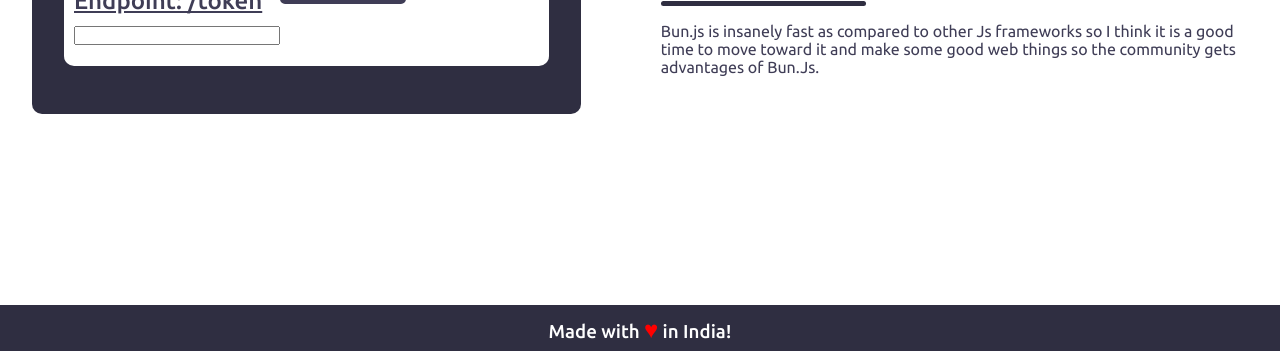
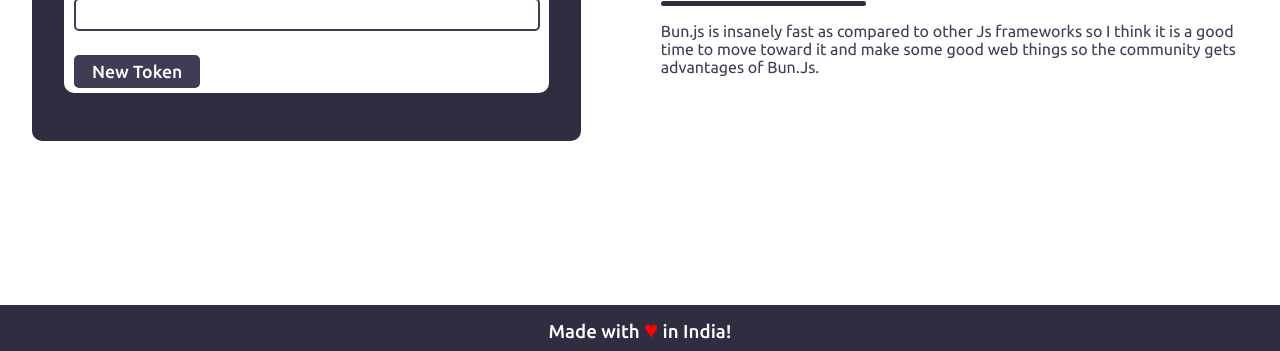
Before and after one commit to suryapratapsinghsuryavanshi/BunJs_In_Production, a website: page src/index.html in a window 1280 px wide. Shown: the part 449-800 px from the top of the page. Drawn offline with Linux system fonts and the light colour scheme; a web font is replaced by a local one.

Commit message:
front-end complete

```diff
--- a/package.json
+++ b/package.json
@@ -14,6 +14,6 @@
     "url": "https://suryapratap.netlify.app"
   },
   "dependencies": {
-    "sole-token": "^1.1.0"
+    "sole-token": "^1.1.1"
   }
 }
--- a/src/api/token.ts
+++ b/src/api/token.ts
@@ -3,6 +3,6 @@
 
 // Create an simple api with bun.
 export default new Response(JSON.stringify({
-    path: '/api/token',
-    token: soleToken({ type: "token", delimiter: '-', size: 32 })
+    path: '/token',
+    token: soleToken()
 }));
--- a/src/index.html
+++ b/src/index.html
@@ -125,11 +125,13 @@
 
         .card {
             display: flex;
+            flex-direction: column;
             color: #2f2e41;
             background: var(--white);
             border-radius: 10px;
             overflow: hidden;
             padding: 5px 10px;
+            align-items: flex-start;
         }
 
         .card h3 {
@@ -142,11 +144,21 @@
             font-size: 1.1rem;
         }
 
+        .inp {
+            width: 98%;
+            font-size: 1.2rem;
+            padding: 0.2rem;
+            outline: none;
+            border: 2px solid var(--primary-color);
+            border-radius: 5px;
+        }
+
         .card .left {
             display: flex;
             flex-direction: column;
             justify-content: space-between;
             padding: 1rem 0;
+            width: 100%;
         }
 
         .card p span {
@@ -172,6 +184,7 @@
             border: 2px solid var(--primary-color);
             transition: all 0.2s ease-in-out;
             cursor: pointer;
+            margin-top: 0.5rem;
         }
 
         .btn:hover {
@@ -271,11 +284,11 @@
                             <div class="left">
                                 <h3><a href="/token">Endpoint: /token</a></h3>
                                 <div class="upper_left">
-                                    <input type="text" name="api_res" id="api_res">
+                                    <input readonly class="inp" type="text" name="api_res" id="api_res">
                                 </div>
                             </div>
                             <div class="right">
-                                <div id="edx" class="imgs"><button class="btn">New Token</button></div>
+                                <div><button id="inp_fetch" class="btn">New Token</button></div>
                             </div>
                         </div>
                     </div>
@@ -303,6 +316,17 @@
             extEle.innerHTML = ext[ extIdx % 4 ];
             extIdx += 1;
         }, 1200)
+
+        document.getElementById('inp_fetch').addEventListener('click', async () => {
+            console.log("run");
+            const api_url = window.location.href + 'token';
+            console.log(api_url)
+            const res = await fetch(api_url);
+            const data = await res.json();
+            console.log(res, data);
+
+            document.getElementById('api_res').innerHTML = data.token;
+        });
     </script>
 </body>
 </html>
--- a/src/index.ts
+++ b/src/index.ts
@@ -20,12 +20,12 @@
     And be use database for manage uniqeness of token, to not nesseory but for demostartion
     Redis with bun i tink this is an grate example here to deal with json data in redis cloud.
 */
-import { resolve } from "node:path/posix";
 import token from "./api/token";
 const PORT: number = 3000 || parseInt(process.env.PORT, 10);
 
 export default Bun.serve({
     fetch(req: Request) {
+        console.log(req);
         if(req.url.includes('/token')) {
             return token;
         }else if(req.url.includes('/') || req.url.includes('')) {
```
Also changed, not shown: 2 other files.
